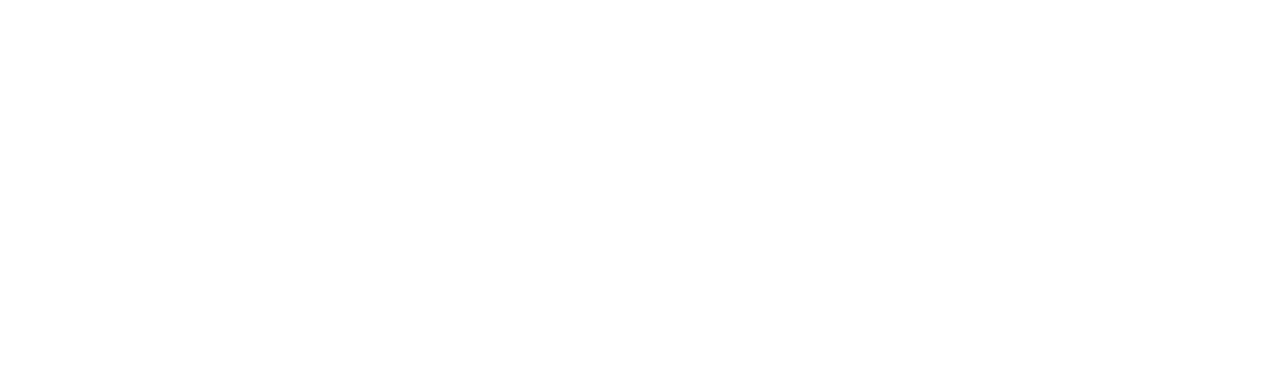
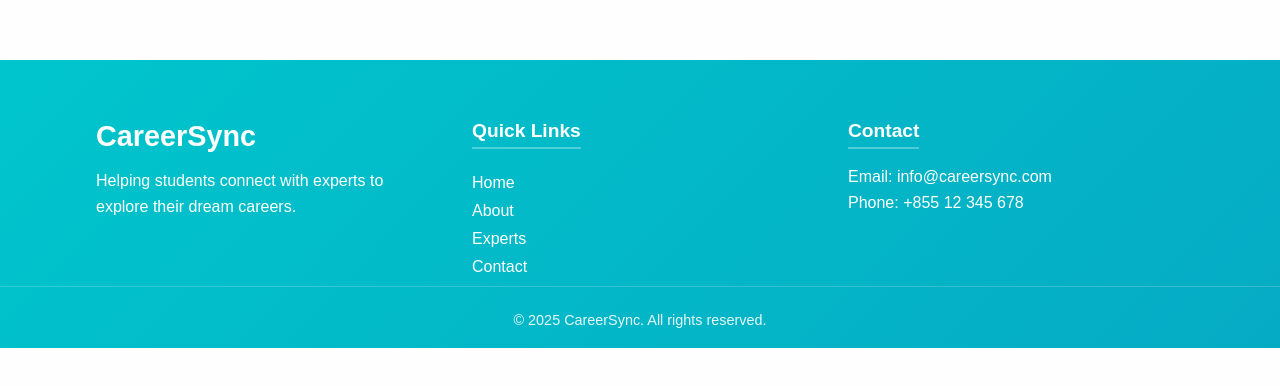
Before and after one commit to Kimhonq/Test_Colla, a plain HTML site: page index.html in a window 1280 px wide. Drawn offline with Linux system fonts and the light colour scheme.

Commit message:
created new file

```diff
--- a/index.html
+++ b/index.html
@@ -4,11 +4,45 @@
     <meta charset="UTF-8">
     <meta name="viewport" content="width=device-width, initial-scale=1.0">
     <title>Document</title>
-    <link rel="stylesheet" href="style.css">
+    <link rel="stylesheet" href="public/footer.css">
 </head>
 <body>
     <footer>
+         <footer class="footer">
+      <div class="footer-container">
+        <div class="footer-section about">
+          <h2 class="logo">CareerSync</h2>
+          <p>
+            Helping students connect with experts to explore their dream
+            careers.
+          </p>
+        </div>
 
+        <div class="footer-section links">
+          <h3>Quick Links</h3>
+          <ul>
+            <li><a href="#">Home</a></li>
+            <li><a href="#">About</a></li>
+            <li><a href="#">Experts</a></li>
+            <li><a href="#">Contact</a></li>
+          </ul>
+        </div>
+
+        <div class="footer-section contact">
+          <h3>Contact</h3>
+          <p>Email: info@careersync.com</p>
+          <p>Phone: +855 12 345 678</p>
+          <div class="socials">
+            <a href="#"><i class="fab fa-facebook-f"></i></a>
+            <a href="#"><i class="fab fa-twitter"></i></a>
+            <a href="#"><i class="fab fa-instagram"></i></a>
+          </div>
+        </div>
+      </div>
+
+      <div class="footer-bottom">
+        <p>© 2025 CareerSync. All rights reserved.</p>
+      </div>
     </footer>
 </body>
 </html>
```
Also changed, not shown: views/footer.html (renamed from footer.html).
